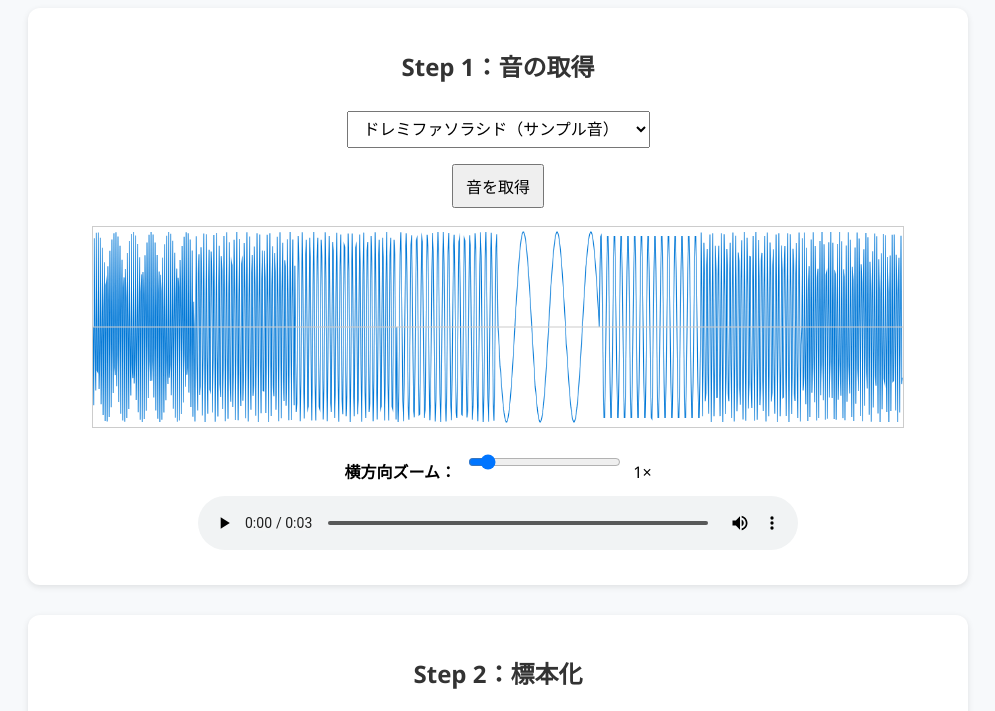
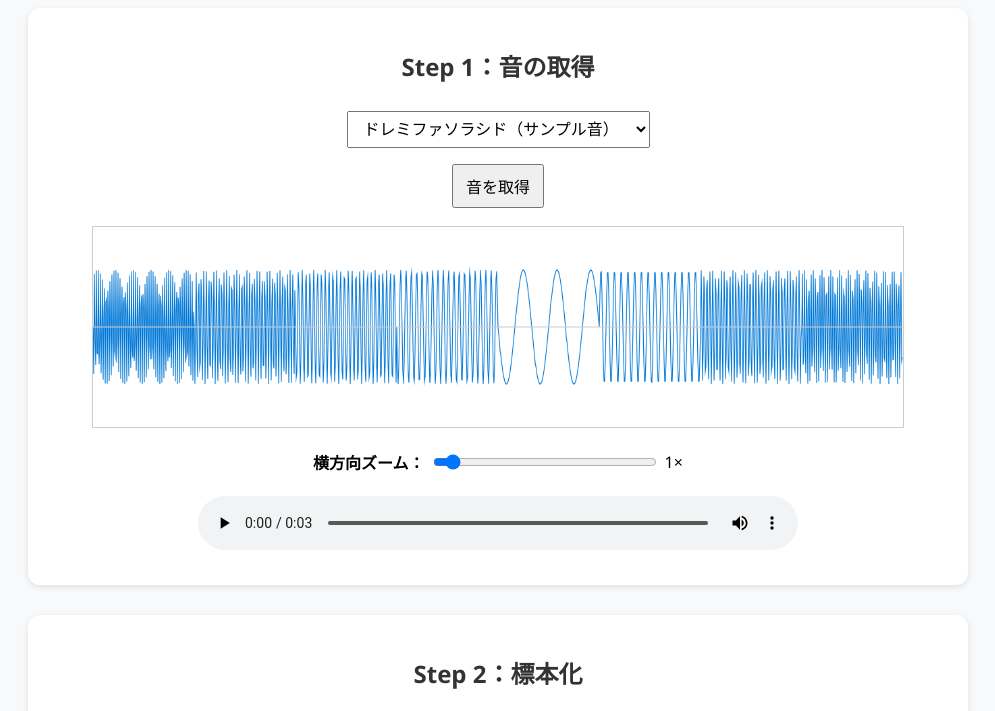
Before and after one commit to tefutefu-nameko/ad, a plain HTML site: page index.html in a window 1280 px wide. Both pictures are taken after a click on the button "音を取得". Shown: the part 89-800 px from the top of the page, without its empty margins (142-1137 px from the left). Drawn offline with Linux system fonts and the light colour scheme.

Commit message:
ズームバーの追加
どこからでもズームできるようにSTEP1と同じものを各STEPに配置

```diff
--- a/index.html
+++ b/index.html
@@ -13,6 +13,10 @@
   audio { margin: 10px; width:90%; max-width:600px; }
   label { font-weight: bold; }
   pre { text-align:left; max-height:200px; overflow:auto; background:#eee; padding:10px; border-radius:6px;}
+
+  /* ズームコントロール用のスタイル */
+  .zoom-control { margin-top: 5px; display: flex; justify-content: center; align-items: center; }
+  .zoom-control input { width: 200px; }
 </style>
 </head>
 <body>
@@ -27,11 +31,13 @@
   </select><br>
   <button id="generateBtn">音を取得</button><br>
   <canvas id="waveform" width="1200" height="200"></canvas>
-  <div>
+
+  <div class="zoom-control">
     <label>横方向ズーム：</label>
-    <input type="range" id="zoomSlider" min="1" max="100" step="1" value="1">
-    <span id="zoomVal">1×</span>
+    <input type="range" class="zoom-slider" min="1" max="100" step="1" value="1">
+    <span class="zoom-val">1×</span>
   </div>
+
   <audio id="originalAudio" controls></audio>
 </div>
 
@@ -46,6 +52,12 @@
   </select>
   <button id="sampleBtn">標本化を実行</button><br>
   <canvas id="sampleCanvas" width="1200" height="200"></canvas>
+
+  <div class="zoom-control">
+    <label>横方向ズーム：</label>
+    <input type="range" class="zoom-slider" min="1" max="100" step="1" value="1">
+    <span class="zoom-val">1×</span>
+  </div>
 </div>
 
 <div class="step" id="step3">
@@ -59,6 +71,12 @@
   </select>
   <button id="quantizeBtn">量子化を実行</button><br>
   <canvas id="quantCanvas" width="1200" height="200"></canvas>
+
+  <div class="zoom-control">
+    <label>横方向ズーム：</label>
+    <input type="range" class="zoom-slider" min="1" max="100" step="1" value="1">
+    <span class="zoom-val">1×</span>
+  </div>
 </div>
 
 <div class="step" id="step4">
@@ -78,20 +96,18 @@
    状態変数
    ------------------------- */
 let audioCtx = null;
-let originalBuffer = null; // AudioBuffer
-let sampledData = null;    // Float32Array (1D JS array ok)
-let quantizedData = null;  // Float32Array
-let currentSampleRate = 48000; // ★追加: Step2で実行した時のレートを記憶
-let zoom = 1;              // 横ズーム倍率 (1..100)
-let panFrac = 0.0;         // パン位置（0..1）
-let isDragging = false;
+let originalBuffer = null;
+let sampledData = null;
+let quantizedData = null;
+let currentSampleRate = 48000; // デフォルト48kHz
+let zoom = 1;
+let panFrac = 0.0;
 
 /* -------------------------
    ユーティリティ
    ------------------------- */
 function ensureAudioCtx(){ if(!audioCtx) audioCtx = new (window.AudioContext || window.webkitAudioContext)(); }
 
-// AudioBuffer -> WAV blob URL for <audio>
 function audioBufferToWavBlob(buffer){
   const numOfChan = buffer.numberOfChannels;
   const length = buffer.length * numOfChan * 2 + 44;
@@ -103,14 +119,13 @@ function audioBufferToWavBlob(buffer){
   }
   writeString('RIFF'); view.setUint32(offset, 36 + buffer.length * numOfChan * 2, true); offset += 4;
   writeString('WAVEfmt '); view.setUint32(offset, 16, true); offset += 4;
-  view.setUint16(offset, 1, true); offset += 2; // PCM
+  view.setUint16(offset, 1, true); offset += 2;
   view.setUint16(offset, numOfChan, true); offset += 2;
   view.setUint32(offset, buffer.sampleRate, true); offset += 4;
   view.setUint32(offset, buffer.sampleRate * numOfChan * 2, true); offset += 4;
   view.setUint16(offset, numOfChan * 2, true); offset += 2;
   view.setUint16(offset, 16, true); offset += 2;
   writeString('data'); view.setUint32(offset, buffer.length * numOfChan * 2, true); offset += 4;
-  // write samples
   for(let i=0;i<buffer.length;i++){
     for(let ch=0; ch<numOfChan; ch++){
       let s = buffer.getChannelData(ch)[i];
@@ -123,7 +138,7 @@ function audioBufferToWavBlob(buffer){
 }
 
 /* -------------------------
-   波形描画（横ズーム＋パン対応）
+   波形描画（オートズーム無効化・固定スケール版）
    ------------------------- */
 function drawWave(canvas, arr, color='#0078d7', zoomLocal=1, panLocal=0.0){
   const ctx = canvas.getContext('2d');
@@ -132,9 +147,8 @@ function drawWave(canvas, arr, color='#0078d7', zoomLocal=1, panLocal=0.0){
   const w = canvas.width, h = canvas.height;
   const mid = h / 2;
 
-  let maxAmp = 0;
-  for(let i=0;i<arr.length;i++){ const v = Math.abs(arr[i]); if(v > maxAmp) maxAmp = v; }
-  if(maxAmp === 0) maxAmp = 1;
+  // 常に最大振幅1.0として描画（2bitの時に巨大化させないため）
+  const maxAmp = 1.0;
 
   const visibleCount = Math.max(1, Math.floor(arr.length / zoomLocal));
   const maxPanFrac = Math.max(0, (arr.length - visibleCount) / arr.length);
@@ -164,14 +178,17 @@ function drawWave(canvas, arr, color='#0078d7', zoomLocal=1, panLocal=0.0){
 }
 
 /* -------------------------
-   サンプル音生成（ドレミ 3秒）
+   サンプル音生成（48kHz固定）
    ------------------------- */
 async function createDoReMi(){
   ensureAudioCtx();
   const freqs = [261.63,293.66,329.63,349.23,392.00,440.00,493.88,523.25];
   const totalDur = 3.0;
   const noteDur = totalDur / freqs.length;
+
+  // Step 2のデフォルトに合わせて48000Hzで生成
   const sr = 48000;
+
   const totalSamples = Math.floor(sr * totalDur);
   const buffer = audioCtx.createBuffer(1, totalSamples, sr);
   const data = buffer.getChannelData(0);
@@ -187,9 +204,6 @@ async function createDoReMi(){
   return buffer;
 }
 
-/* -------------------------
-   録音（3秒固定）
-   ------------------------- */
 async function recordAudio(){
   ensureAudioCtx();
   try{
@@ -205,12 +219,10 @@ async function recordAudio(){
         resolve(decoded);
       };
       recorder.start();
-      setTimeout(()=> {
-        try{ recorder.stop(); } catch(e){ /* ignore */ }
-      }, 3000);
+      setTimeout(()=> { try{ recorder.stop(); } catch(e){} }, 3000);
     });
   }catch(err){
-    alert('録音に失敗しました（マイクの許可が必要です）。サンプル音を使ってください。');
+    alert('録音に失敗しました。サンプル音を使ってください。');
     throw err;
   }
 }
@@ -222,8 +234,28 @@ const waveform = document.getElementById('waveform');
 const sampleCanvas = document.getElementById('sampleCanvas');
 const quantCanvas = document.getElementById('quantCanvas');
 
-const zoomSlider = document.getElementById('zoomSlider');
-const zoomVal = document.getElementById('zoomVal');
+// --- ズームバーの同期制御 ---
+const sliders = document.querySelectorAll('.zoom-slider');
+const labels = document.querySelectorAll('.zoom-val');
+
+function updateAllZooms(newVal) {
+  zoom = Number(newVal);
+  // 全てのスライダーとラベルを更新
+  sliders.forEach(s => s.value = zoom);
+  labels.forEach(l => l.textContent = zoom + '×');
+  // 全てのグラフを再描画
+  if(originalBuffer) drawWave(waveform, originalBuffer.getChannelData(0), '#0078d7', zoom, panFrac);
+  if(sampledData) drawWave(sampleCanvas, sampledData, '#e60000', zoom, panFrac);
+  if(quantizedData) drawWave(quantCanvas, quantizedData, '#0078d7', zoom, panFrac);
+}
+
+// 各スライダーにイベントリスナーを設定
+sliders.forEach(slider => {
+  slider.addEventListener('input', (e) => {
+    updateAllZooms(e.target.value);
+  });
+});
+// ---------------------------
 
 document.getElementById('generateBtn').addEventListener('click', async ()=>{
   const mode = document.getElementById('soundSelect').value;
@@ -246,14 +278,6 @@ document.getElementById('generateBtn').addEventListener('click', async ()=>{
   }catch(e){ /* ignore */ }
 });
 
-zoomSlider.addEventListener('input', (e)=>{
-  zoom = Math.max(1, Math.min(100, Number(e.target.value)));
-  zoomVal.textContent = zoom + '×';
-  if(originalBuffer) drawWave(waveform, originalBuffer.getChannelData(0), '#0078d7', zoom, panFrac);
-  if(sampledData) drawWave(sampleCanvas, sampledData, '#e60000', zoom, panFrac);
-  if(quantizedData) drawWave(quantCanvas, quantizedData, '#0078d7', zoom, panFrac);
-});
-
 function attachPan(canvasEl, dataGetter){
   let dragging = false, startX = 0, startPan = 0;
   canvasEl.addEventListener('pointerdown', (ev)=>{
@@ -271,13 +295,13 @@ function attachPan(canvasEl, dataGetter){
     let newPan = startPan + panChange;
     newPan = Math.max(0, Math.min(1, newPan));
     panFrac = newPan;
+    // 描画更新
     if(originalBuffer) drawWave(waveform, originalBuffer.getChannelData(0), '#0078d7', zoom, panFrac);
     if(sampledData) drawWave(sampleCanvas, sampledData, '#e60000', zoom, panFrac);
     if(quantizedData) drawWave(quantCanvas, quantizedData, '#0078d7', zoom, panFrac);
   });
   canvasEl.addEventListener('pointerup', (ev)=>{ dragging = false; try{ canvasEl.releasePointerCapture(ev.pointerId); }catch(e){} });
   canvasEl.addEventListener('pointercancel', ()=>{ dragging = false; });
-  canvasEl.addEventListener('pointerleave', ()=>{ });
 }
 
 attachPan(waveform, ()=> originalBuffer ? originalBuffer.getChannelData(0) : null);
@@ -285,33 +309,23 @@ attachPan(sampleCanvas, ()=> sampledData || null);
 attachPan(quantCanvas, ()=> quantizedData || null);
 
 /* -------------------------
-   Step2: 標本化 (★修正箇所)
+   Step2: 標本化
    ------------------------- */
 document.getElementById('sampleBtn').addEventListener('click', ()=>{
   if(!originalBuffer){ alert('まずStep1で音を取得してください'); return; }
 
-  // ★ユーザー選択のレートを取得・保存
   const targetSR = parseInt(document.getElementById('sampleRate').value);
   currentSampleRate = targetSR;
-
   const src = originalBuffer.getChannelData(0);
   const originalSR = originalBuffer.sampleRate;
 
   sampledData = [];
-
-  // ★整数スキップではなく、比率計算でデータを取得
-  // ratio = 元の1サンプルが進む間に、新しいレートではどれくらい進むべきか（の逆）
-  // ここでは「新しいレートのインデックスi」に対して「元のレートのインデックス」を求める
   const ratio = originalSR / targetSR;
-
-  // i は「間引き後の配列のインデックス」
-  // ループ条件：元のデータ範囲を超えない限り続ける
   for(let i = 0; ; i++){
     const srcIndex = Math.floor(i * ratio);
     if(srcIndex >= src.length) break;
     sampledData.push(src[srcIndex]);
   }
-
   drawWave(sampleCanvas, sampledData, '#e60000', zoom, panFrac);
 });
 
@@ -341,15 +355,13 @@ document.getElementById('quantizeBtn').addEventListener('click', ()=>{
 });
 
 /* -------------------------
-   Step5: 復元 & 再生 (★修正箇所)
+   Step5: 復元 & 再生
    ------------------------- */
 document.getElementById('reconstructBtn').addEventListener('click', ()=>{
   if(!quantizedData || quantizedData.length===0){ alert('まず量子化を実行してください'); return; }
   ensureAudioCtx();
 
-  // ★UIの値ではなく、Step2実行時に保存したレートを使用
   const sr = currentSampleRate;
-
   const buf = audioCtx.createBuffer(1, quantizedData.length, sr);
   const arr = new Float32Array(quantizedData.length);
   for(let i=0;i<quantizedData.length;i++) arr[i] = quantizedData[i];
@@ -361,12 +373,9 @@ document.getElementById('reconstructBtn').addEventListener('click', ()=>{
   }catch(e){ alert('復元処理に失敗しました'); }
 });
 
-/* -------------------------
-   初期化
-   ------------------------- */
 window.addEventListener('load', ()=>{
-  zoom = Number(document.getElementById('zoomSlider').value || 1);
-  document.getElementById('zoomVal').textContent = zoom + '×';
+  // 初期ズームのセット
+  updateAllZooms(1);
 });
 </script>
 
```
